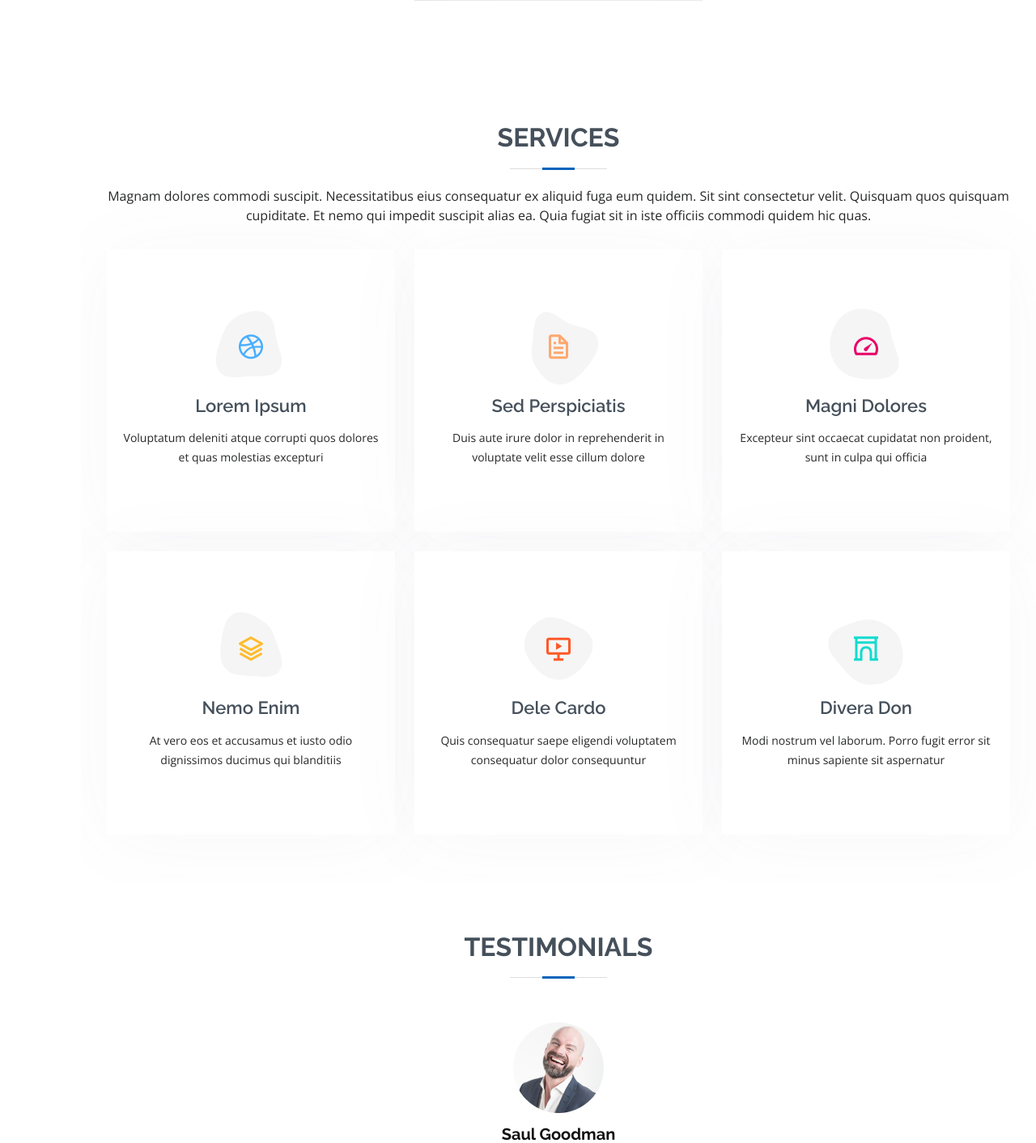
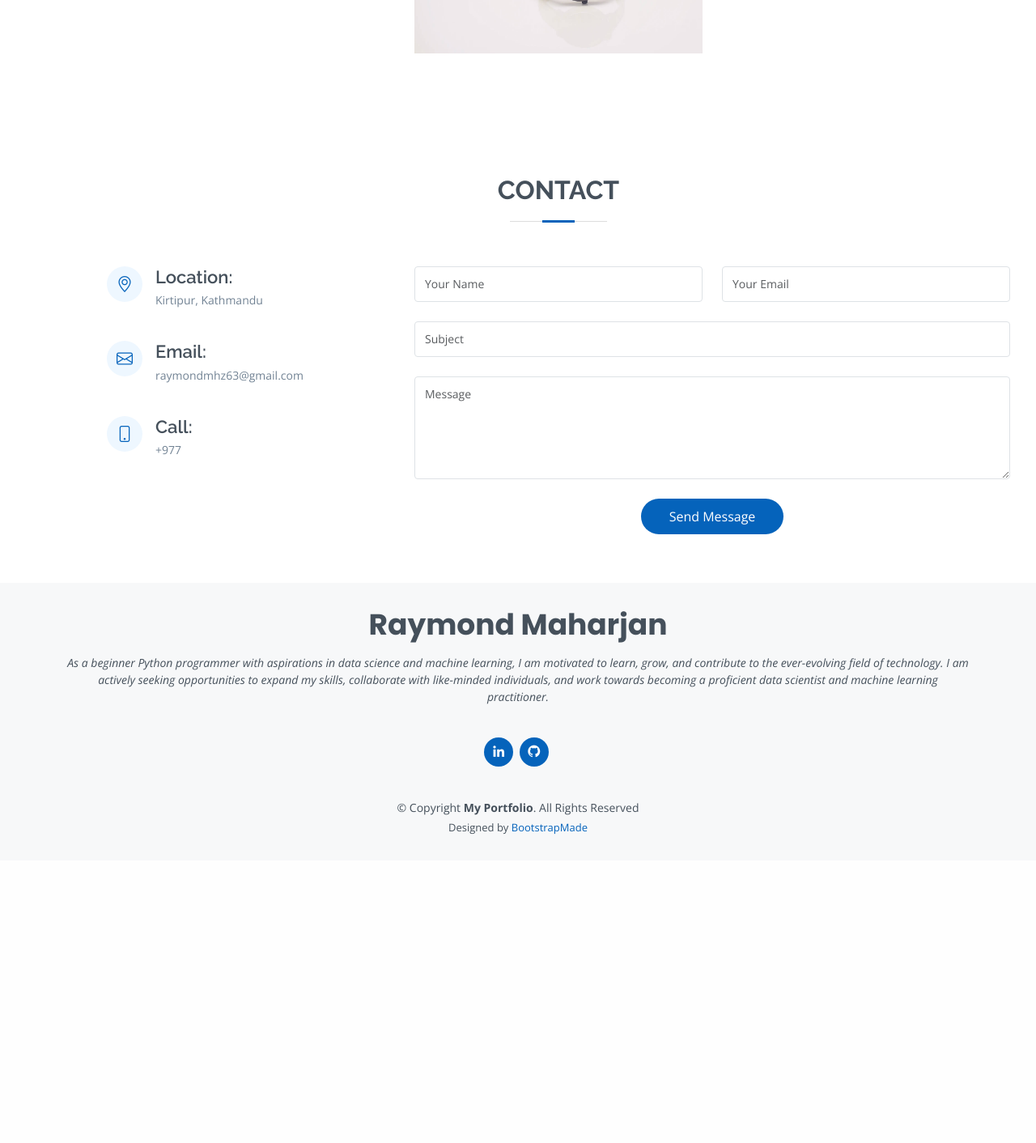
Before and after one commit to rays63/myPortfolio, a Django app: page / in a window 1280 px wide. Shown: the part 4337-5749 px from the top of the page at 81% size. After the commit the page ends 5368 px from the top, so only its background shows below. Run offline with Django 4.2, Linux system fonts and the light colour scheme; some libraries are stand-ins or nearby versions.

Commit message:
edited with images and socials

```diff
--- a/templates/index.html
+++ b/templates/index.html
@@ -5,14 +5,7 @@
     <div class="container" data-aos="zoom-in" data-aos-delay="100">
       <h1>Raymond Maharjan</h1>
       <p>I'm <span class="typed" data-typed-items="Data Enthusiast, Developer, a Student"></span></p>
-      <div class="social-links">
-        {% comment %} <a href="#" class="twitter"><i class="bx bxl-twitter"></i></a>
-        <a href="#" class="facebook"><i class="bx bxl-facebook"></i></a>
-        <a href="#" class="instagram"><i class="bx bxl-instagram"></i></a>
-        <a href="#" class="google-plus"><i class="bx bxl-skype"></i></a> {% endcomment %}
-        <a href="https://www.linkedin.com/in/raymz/" class="linkedin"><i class="bx bxl-linkedin"></i></a>
-        <a href="https://github.com/rays63" class="Github"><i class="bx bxl-github"></i></a>
-      </div>
+      {% include 'partials/_socials.html' %}
     </div>
   </section><!-- End Hero -->
 
@@ -58,7 +51,8 @@
               </div>
             </div>
             <p>
-              Even though I am at the beginning of my programming journey, I have already started working on some small projects to apply what I've learned:
+              My primary goal is to build a strong foundation in Python and progressively delve into the intricacies of data science and machine learning.
+               I am excited about the prospect of applying Python to real-world problems and discovering innovative solutions.
             </p>
           </div>
         </div>
@@ -120,7 +114,7 @@
 
         <div class="section-title">
           <h2>Skills</h2>
-          <p>Magnam dolores commodi suscipit. Necessitatibus eius consequatur ex aliquid fuga eum quidem. Sit sint consectetur velit. Quisquam quos quisquam cupiditate. Et nemo qui impedit suscipit alias ea. Quia fugiat sit in iste officiis commodi quidem hic quas.</p>
+          <p>Even though I am at the beginning of my programming journey, I have already started working on some small projects to apply what I've learned:</p>
         </div>
 
         <div class="row skills-content">
@@ -400,7 +394,7 @@
     </section><!-- End Portfolio Section -->
 
     <!-- ======= Services Section ======= -->
-    <section id="services" class="services">
+    {% comment %} <section id="services" class="services">
       <div class="container" data-aos="fade-up">
 
         <div class="section-title">
@@ -491,8 +485,8 @@
         </div>
 
       </div>
-    </section><!-- End Services Section -->
-
+    </section><!-- End Services Section --> {% endcomment %}
+    {% comment %}
     <!-- ======= Testimonials Section ======= -->
     <section id="testimonials" class="testimonials section-bg">
       <div class="container" data-aos="fade-up">
@@ -543,6 +537,7 @@
               </div>
             </div><!-- End testimonial item -->
 
+
             <div class="swiper-slide">
               <div class="testimonial-item">
                 <img src="{% static '' %}img/testimonials/testimonials-4.jpg" class="testimonial-img" alt="">
@@ -574,7 +569,8 @@
         </div>
 
       </div>
-    </section><!-- End Testimonials Section -->
+    </section>
+    {% endcomment %}<!-- End Testimonials Section -->
 
     <!-- ======= Contact Section ======= -->
     <section id="contact" class="contact">
@@ -591,19 +587,19 @@
               <div class="address">
                 <i class="bi bi-geo-alt"></i>
                 <h4>Location:</h4>
-                <p>A108 Adam Street, New York, NY 535022</p>
+                <p>Kirtipur, Kathmandu</p>
               </div>
 
               <div class="email">
                 <i class="bi bi-envelope"></i>
                 <h4>Email:</h4>
-                <p>info@example.com</p>
+                <p>raymondmhz63@gmail.com</p>
               </div>
 
               <div class="phone">
                 <i class="bi bi-phone"></i>
                 <h4>Call:</h4>
-                <p>+1 5589 55488 55s</p>
+                <p>+977 </p>
               </div>
 
             </div>
--- a/templates/partials/_footer.html
+++ b/templates/partials/_footer.html
@@ -1,14 +1,11 @@
 <footer id="footer">
     <div class="container">
       <h3>Raymond Maharjan</h3>
-      <p>kei ta halam ya </p>
-      <div class="social-links">
-        <a href="#" class="twitter"><i class="bx bxl-twitter"></i></a>
-        <a href="#" class="facebook"><i class="bx bxl-facebook"></i></a>
-        <a href="#" class="instagram"><i class="bx bxl-instagram"></i></a>
-        <a href="#" class="google-plus"><i class="bx bxl-skype"></i></a>
-        <a href="#" class="linkedin"><i class="bx bxl-linkedin"></i></a>
-      </div>
+      <p>As a beginner Python programmer with aspirations in data science and machine learning,
+        I am motivated to learn, grow, and contribute to the ever-evolving field of technology.
+        I am actively seeking opportunities to expand my skills, collaborate with like-minded individuals,
+        and work towards becoming a proficient data scientist and machine learning practitioner.</p>
+      {% include 'partials/_socials.html' %}
       <div class="copyright">
         &copy; Copyright <strong><span>My Portfolio</span></strong>. All Rights Reserved
       </div>
--- /dev/null
+++ b/templates/partials/_socials.html
@@ -0,0 +1,8 @@
+<div class="social-links">
+    {% comment %} <a href="#" class="twitter"><i class="bx bxl-twitter"></i></a>
+    <a href="#" class="facebook"><i class="bx bxl-facebook"></i></a>
+    <a href="#" class="instagram"><i class="bx bxl-instagram"></i></a>
+    <a href="#" class="google-plus"><i class="bx bxl-skype"></i></a> {% endcomment %}
+    <a href="https://www.linkedin.com/in/raymz/" class="linkedin"><i class="bx bxl-linkedin"></i></a>
+    <a href="https://github.com/rays63" class="Github"><i class="bx bxl-github"></i></a>
+</div>
```
Also changed, not shown: Static/img/profile-img.jpg.
